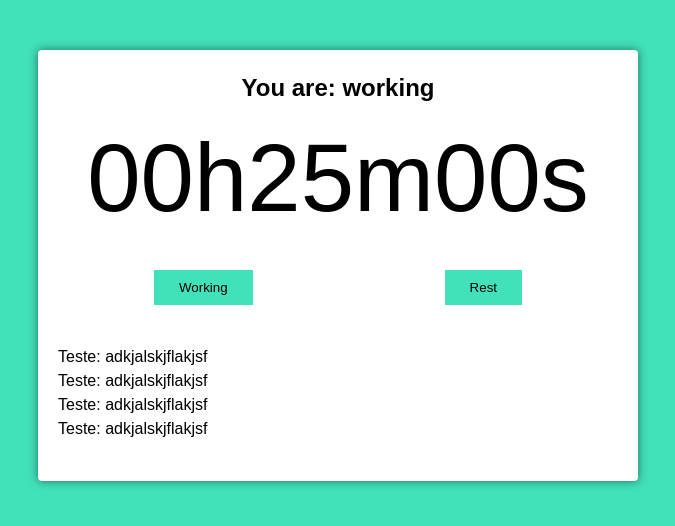
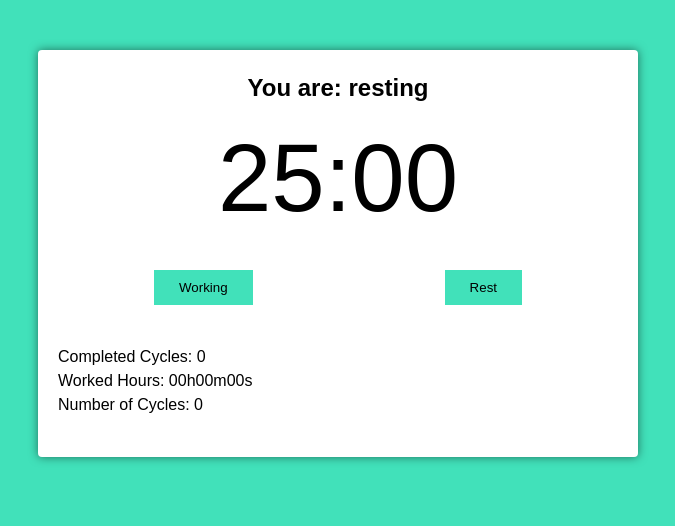
Before and after one commit to gusbdev/pomodoro-typescript, a React (Create React App) app: page / in a window 1280 px wide. Shown: the top 526 px of the page, without its empty margins (302-977 px from the left). Built offline with nearby package versions, Linux system fonts and the light colour scheme.

Commit message:
Finishing application

```diff
--- a/src/components/pomodoro-timer.tsx
+++ b/src/components/pomodoro-timer.tsx
@@ -1,6 +1,6 @@
-import React from 'react';
-import { useEffect } from 'react';
+import React, { useCallback, useEffect, useState } from 'react';
 import { useInterval } from '../hooks/use-interval';
+import { secondsToTime } from '../utils/seconds-to-time';
 import { Button } from './button';
 import { Timer } from './timer';
 
@@ -12,46 +12,96 @@ interface Props {
 }
 
 export function PomodoroTimer(props: Props): JSX.Element {
-  const [mainTime, setMainTime] = React.useState(props.pomodoroTime);
-  const [timeCounting, setTimeCounting] = React.useState(false);
-  const [working, setWorking] = React.useState(false);
-  const [resting, setResting] = React.useState(false);
-
-  useEffect(() => {
-    if (working) document.body.classList.add('working');
-    if (resting) document.body.classList.remove('working');
-  }, [working]);
+  const [mainTime, setMainTime] = useState(props.pomodoroTime);
+  const [timeCounting, setTimeCounting] = useState(false);
+  const [working, setWorking] = useState(false);
+  const [resting, setResting] = useState(false);
+  const [cyclesQtdManager, setCyclesQtdManager] = useState(
+    new Array(props.cycles - 1).fill(true),
+  );
+  const [completedCycles, setCompletedCycles] = useState(0);
+  const [fullWorkingTime, setFullWorkingTime] = useState(0);
+  const [numberOfPomodoros, setNumberOfPomodoros] = useState(0);
 
   useInterval(
     () => {
       setMainTime(mainTime - 1);
+      if (working) setFullWorkingTime(fullWorkingTime + 1);
     },
     timeCounting ? 1000 : null,
   );
 
-  const configureWork = () => {
+  const configureWork = useCallback(() => {
     setTimeCounting(true);
     setWorking(true);
     setResting(false);
     setMainTime(props.pomodoroTime);
-  };
+    //audioStartWorking.play();
+  }, [
+    setTimeCounting,
+    setWorking,
+    setResting,
+    setMainTime,
+    props.pomodoroTime,
+  ]);
 
-  const configureRest = (long: boolean) => {
+  const configureRest = useCallback(
+    (long: boolean) => {
       setTimeCounting(true);
       setWorking(false);
       setResting(true);
-    setMainTime(props.pomodoroTime);
 
       if (long) {
         setMainTime(props.longRestTime);
       } else {
         setMainTime(props.shortRestTime);
       }
-  };
+
+      //audioStopWorking.play();
+    },
+    [
+      setTimeCounting,
+      setWorking,
+      setResting,
+      setMainTime,
+      props.longRestTime,
+      props.shortRestTime,
+    ],
+  );
+
+  useEffect(() => {
+    if (working) document.body.classList.add('working');
+    if (resting) document.body.classList.remove('working');
+
+    if (mainTime > 0) return;
+
+    if (working && cyclesQtdManager.length > 0) {
+      configureRest(false);
+      cyclesQtdManager.pop();
+    } else if (working && cyclesQtdManager.length <= 0) {
+      configureRest(true);
+      setCyclesQtdManager(new Array(props.cycles - 1).fill(true));
+      setCompletedCycles(completedCycles + 1);
+    }
+
+    if (working) setNumberOfPomodoros(numberOfPomodoros + 1);
+    if (resting) configureWork();
+  }, [
+    working,
+    resting,
+    mainTime,
+    cyclesQtdManager,
+    numberOfPomodoros,
+    completedCycles,
+    configureRest,
+    setCyclesQtdManager,
+    configureWork,
+    props.cycles,
+  ]);
 
   return (
     <div className="pomodoro">
-      <h2>You are: working</h2>
+      <h2>You are: {working ? 'working' : 'resting'}</h2>
       <Timer mainTime={mainTime} />
       <div className="controls">
         <Button text="Working" onClick={() => configureWork()} />
@@ -64,10 +114,9 @@ export function PomodoroTimer(props: Props): JSX.Element {
       </div>
 
       <div className="details">
-        <p>Teste: adkjalskjflakjsf</p>
-        <p>Teste: adkjalskjflakjsf</p>
-        <p>Teste: adkjalskjflakjsf</p>
-        <p>Teste: adkjalskjflakjsf</p>
+        <p>Completed Cycles: {completedCycles}</p>
+        <p>Worked Hours: {secondsToTime(fullWorkingTime)}</p>
+        <p>Number of Cycles: {numberOfPomodoros}</p>
       </div>
     </div>
   );
--- a/src/components/timer.tsx
+++ b/src/components/timer.tsx
@@ -1,10 +1,10 @@
 import React from 'react';
-import { secondsToTime } from '../utils/seconds-to-time';
+import { secondsToMinutes } from '../utils/seconds-to-minutes';
 
 interface Props {
   mainTime: number;
 }
 
 export function Timer(props: Props): JSX.Element {
-  return <div className="timer">{secondsToTime(props.mainTime)}</div>;
+  return <div className="timer">{secondsToMinutes(props.mainTime)}</div>;
 }
```
Lines whose indentation alone changed are shown as unchanged.
